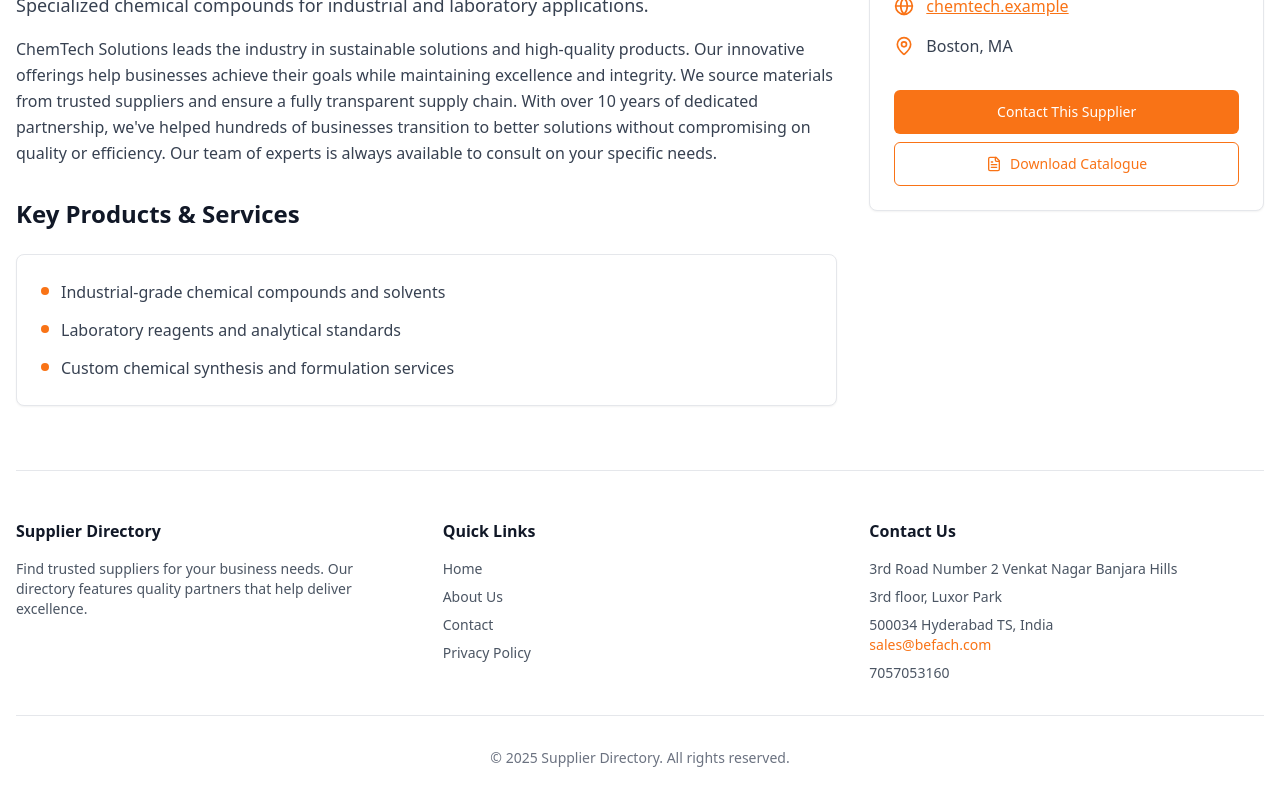
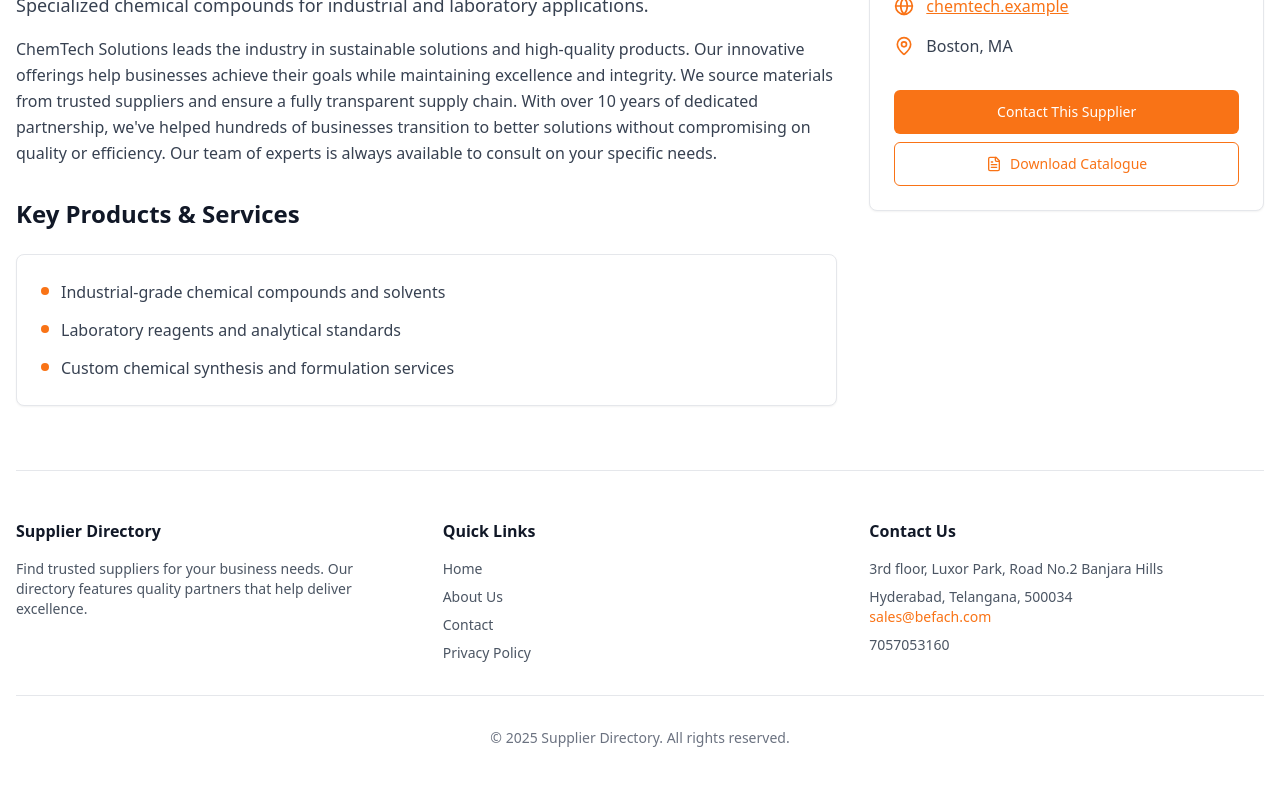
Before and after one commit to Befach/swift-supplier-catalogue, a React (Vite) app: page /supplier/chemtech-solutions in a window 1280 px wide. Shown: the part 600-1400 px from the top of the page. Built offline with nearby package versions, Linux system fonts and the light colour scheme.

Commit message:
Update contact address
Update the contact address in the `SupplierDetail` component.

```diff
--- a/src/pages/public/SupplierDetail.tsx
+++ b/src/pages/public/SupplierDetail.tsx
@@ -1,3 +1,4 @@
+
 
 import React from 'react';
 import { useParams, Link } from 'react-router-dom';
@@ -282,9 +283,8 @@ const SupplierDetail = () => {
             <div>
               <h3 className="font-bold text-gray-900 mb-4">Contact Us</h3>
               <div className="space-y-2 text-sm text-gray-600">
-                <p>3rd Road Number 2 Venkat Nagar Banjara Hills</p>
-                <p>3rd floor, Luxor Park</p>
-                <p>500034 Hyderabad TS, India</p>
+                <p>3rd floor, Luxor Park, Road No.2 Banjara Hills</p>
+                <p>Hyderabad, Telangana, 500034</p>
                 <a href="mailto:sales@befach.com" className="text-orange-500 hover:text-orange-600">
                   sales@befach.com
                 </a>
```
